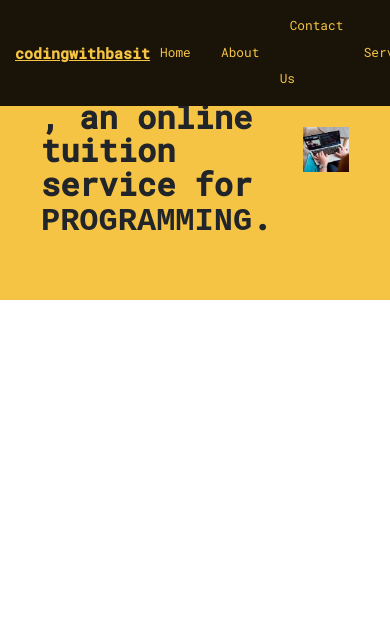
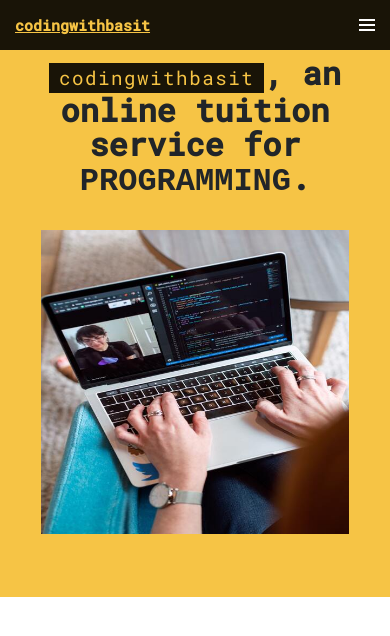
Before and after one commit to basit740/codingwithbasit-test, a plain HTML site: page index.html in a window 390 px wide. Drawn offline with Linux system fonts and the light colour scheme; a web font is replaced by a local one.

Commit message:
header mobile

```diff
--- a/css/style.css
+++ b/css/style.css
@@ -37,13 +37,31 @@
 }
 
 /**************************/
+/* NAVIGATION FOR MOBILE */
+/**************************/
+.hamburger {
+	cursor: pointer;
+	display: none;
+}
+.hamburger-items {
+	list-style: none;
+	display: flex;
+	flex-direction: column;
+	gap: 0.5rem;
+}
+.hamburger-item {
+	width: 2.5rem;
+	border-bottom: 2px solid #fff;
+}
+
+/**************************/
 /* HERO */
 /**************************/
 
 .section-hero {
 	background-color: #f6c445;
 	padding: 4.8rem 0 9.6rem 0;
-	margin-top: 5rem;
+	margin-top: 4rem;
 }
 .hero {
 	max-width: 130rem;
@@ -82,4 +100,18 @@
 	html {
 		font-size: 40%;
 	}
+
+	.main-nav-list {
+		display: none;
+	}
+	.hamburger {
+		display: block;
+	}
+
+	.hero {
+		grid-template-columns: 1fr;
+	}
+	.heading-primary {
+		text-align: center;
+	}
 }
--- a/index.html
+++ b/index.html
@@ -29,6 +29,13 @@
           <li><a class="main-nav-link" href="#clients">Testimonials</a></li>
         </ul>
       </nav>
+      <div class="hamburger">
+        <ul class="hamburger-items">
+          <li class="hamburger-item"></li>
+          <li class="hamburger-item"></li>
+          <li class="hamburger-item"></li>
+        </ul>
+      </div>
     </header>
 
     <main>
```
